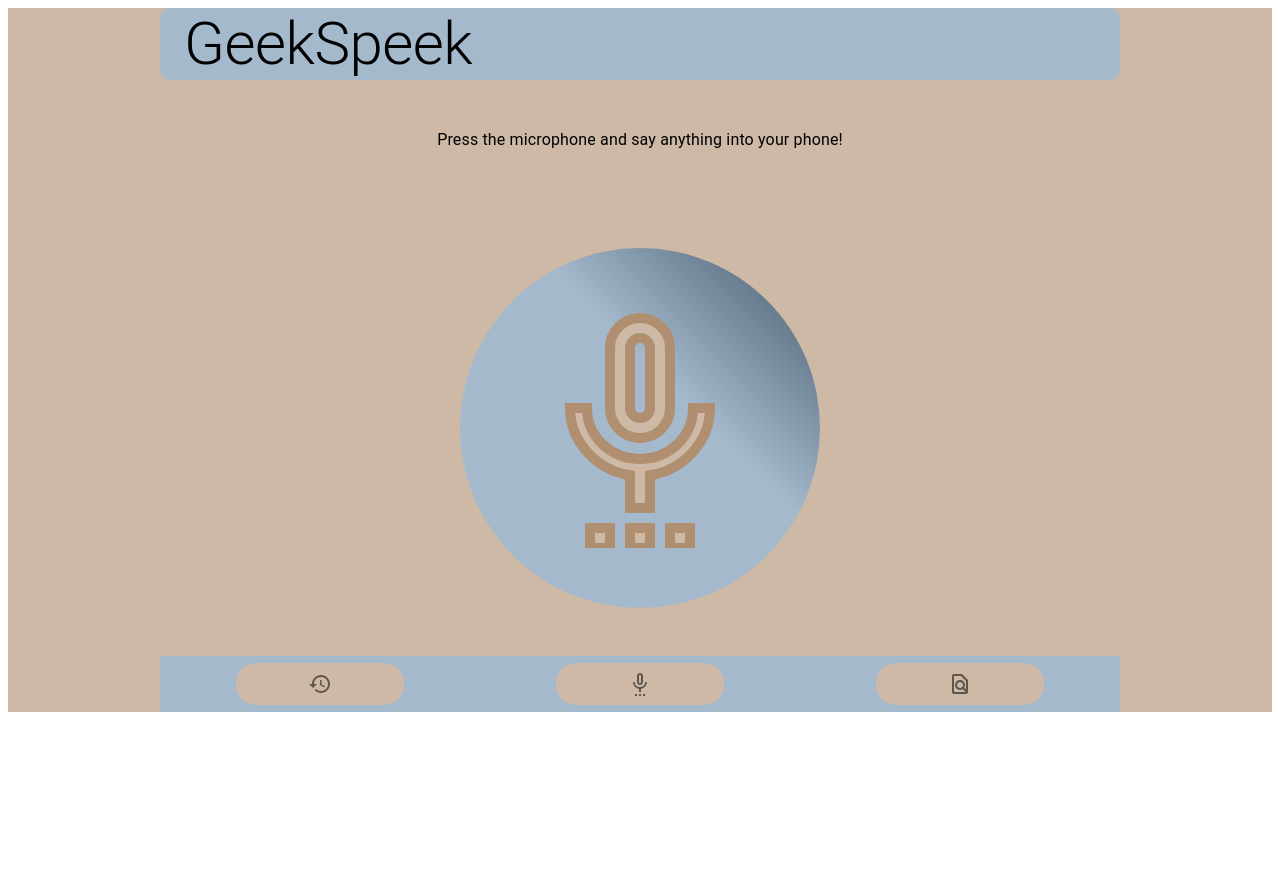
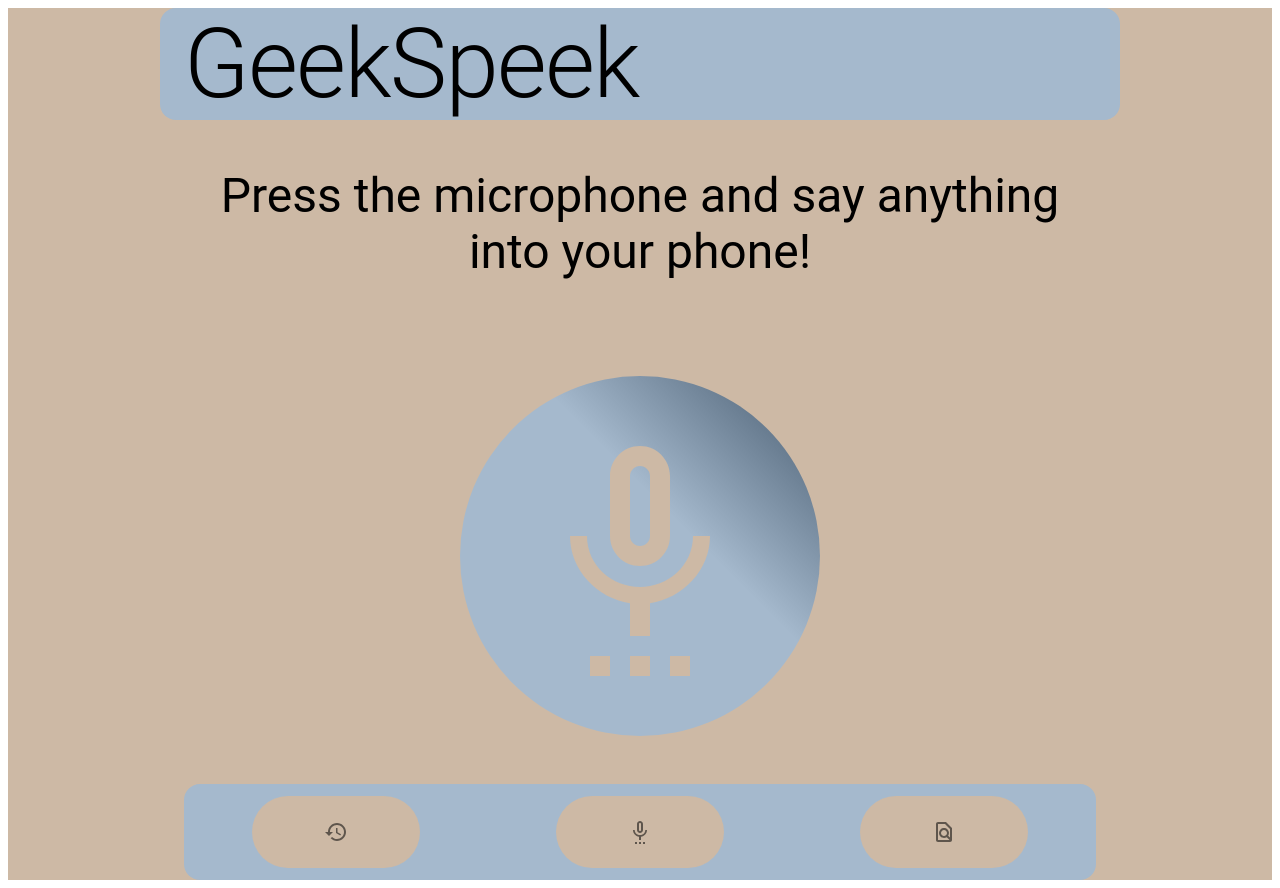
Before and after one commit to justinchiasson/compatibility-webapp, a Next.js app: page / in a window 1280 px wide. Before the commit the page ends 800 px from the top, so only its background shows below. Built offline with nearby package versions, Linux system fonts and the light colour scheme.

Commit message:
update styling + run prettier

```diff
--- a/components/appbar.jsx
+++ b/components/appbar.jsx
@@ -3,14 +3,14 @@ import styled from 'styled-components';
 
 const StyledAppbar = styled(Container)`
     background-color: ${(props) => props.theme.palette.primary.light};
-    border-radius: 10px;
+    border-radius: 1em;
     color: black;
 `;
 
 const Appbar = () => {
     return (
         <StyledAppbar maxWidth="md">
-            <Typography variant="h2" component="h1">
+            <Typography variant="h1">
                 GeekSpeek
             </Typography>
         </StyledAppbar>
--- a/components/microphone.jsx
+++ b/components/microphone.jsx
@@ -9,8 +9,6 @@ import styled from 'styled-components';
 const StyledIcon = styled(SettingsVoiceOutlined)`
     fill: ${(props) => props.theme.palette.secondary.light};
     font-size: 10em;
-    stroke: ${(props) => props.theme.palette.secondary.main};
-    stroke-width: 1px;
 `;
 
 const StyledIconButton = styled(IconButton)`
@@ -23,7 +21,6 @@ const StyledIconButton = styled(IconButton)`
 `;
 
 const Microphone = () => {
-
     const [query, setQuery] = useState();
 
     const { transcript, resetTranscript, listening, finalTranscript } = useSpeechRecognition();
@@ -50,17 +47,14 @@ const Microphone = () => {
         resetTranscript();
         setQuery();
         await SpeechRecognition.startListening();
-    }
+    };
 
     return (
         <>
-            <StyledIconButton fontSize='large' onClick={handleListening}>
+            <StyledIconButton fontSize="large" onClick={handleListening}>
                 <StyledIcon />
             </StyledIconButton>
-            <Typography>
-            {query}
-
-            </Typography>
+            <Typography>{query}</Typography>
         </>
     );
 };
--- a/components/navbar.jsx
+++ b/components/navbar.jsx
@@ -4,23 +4,20 @@ import { BottomNavigation, BottomNavigationAction, Container } from '@material-u
 import { RestoreOutlined, SettingsVoiceOutlined, FindInPageOutlined } from '@material-ui/icons';
 import styled from 'styled-components';
 
-const StyledNavbar = styled(Container)`
-    background-color: ${(props) => props.theme.palette.primary.light};
-    border-radius: 10px;
-    padding: 0  0;
-`;
-
 const StyledBottomNav = styled(BottomNavigation)`
     display: flex;
+    border-radius: 1em;
     background: ${(props) => props.theme.palette.primary.light};
+    height: 6rem;
 `;
 
 const StyledNavButton = styled(BottomNavigationAction)`
     background: ${(props) => props.theme.palette.secondary.light};
-    border-radius: 20px;
+    border-radius: 2em;
     height: 75%;
     margin: auto;
     padding: 0 0 !important;
+    font-size: 6rem;
 `;
 
 const Navbar = () => {
@@ -31,7 +28,7 @@ const Navbar = () => {
     };
 
     return (
-        <StyledNavbar maxWidth="md">
+        <Container maxWidth="md">
             <StyledBottomNav value={value} onChange={handleChange}>
                 <Link href="/history">
                     <StyledNavButton value={'history'} icon={<RestoreOutlined />} />
@@ -48,7 +45,7 @@ const Navbar = () => {
                     />
                 </Link>
             </StyledBottomNav>
-        </StyledNavbar>
+        </Container>
     );
 };
 
--- a/pages/index.jsx
+++ b/pages/index.jsx
@@ -9,7 +9,7 @@ const ColoredBox = styled(Container)`
     display: flex;
     justify-content: center;
     padding: 3em 3em;
-    font-size: 16px;
+    text-align: center;
 `;
 
 const LightBox = styled(Container)`
@@ -22,7 +22,7 @@ export default function history() {
     return (
         <Layout>
             <ColoredBox maxWidth="md" my={2}>
-                <Typography variant="body1">
+                <Typography variant="h3" component="p">
                     Press the microphone and say anything into your phone!
                 </Typography>
             </ColoredBox>
```
Also changed, not shown: 2 other files (tests, documents, lock files or other folders).
